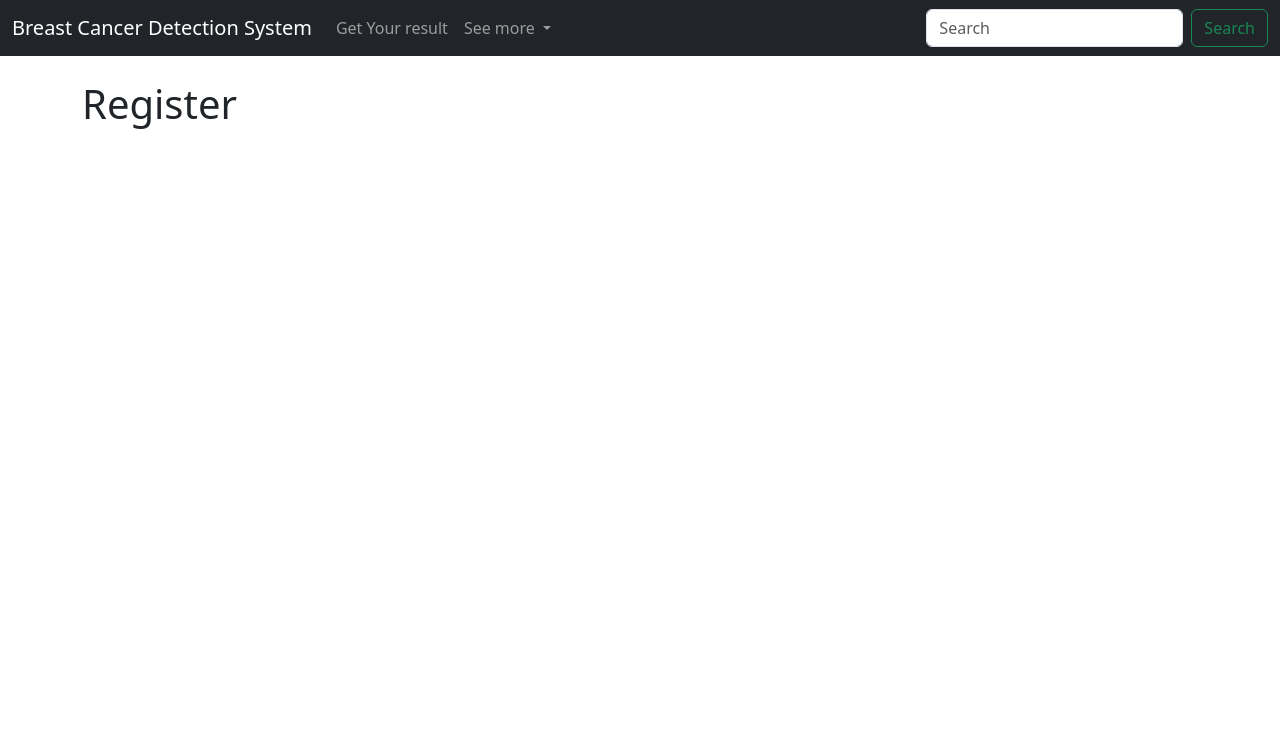
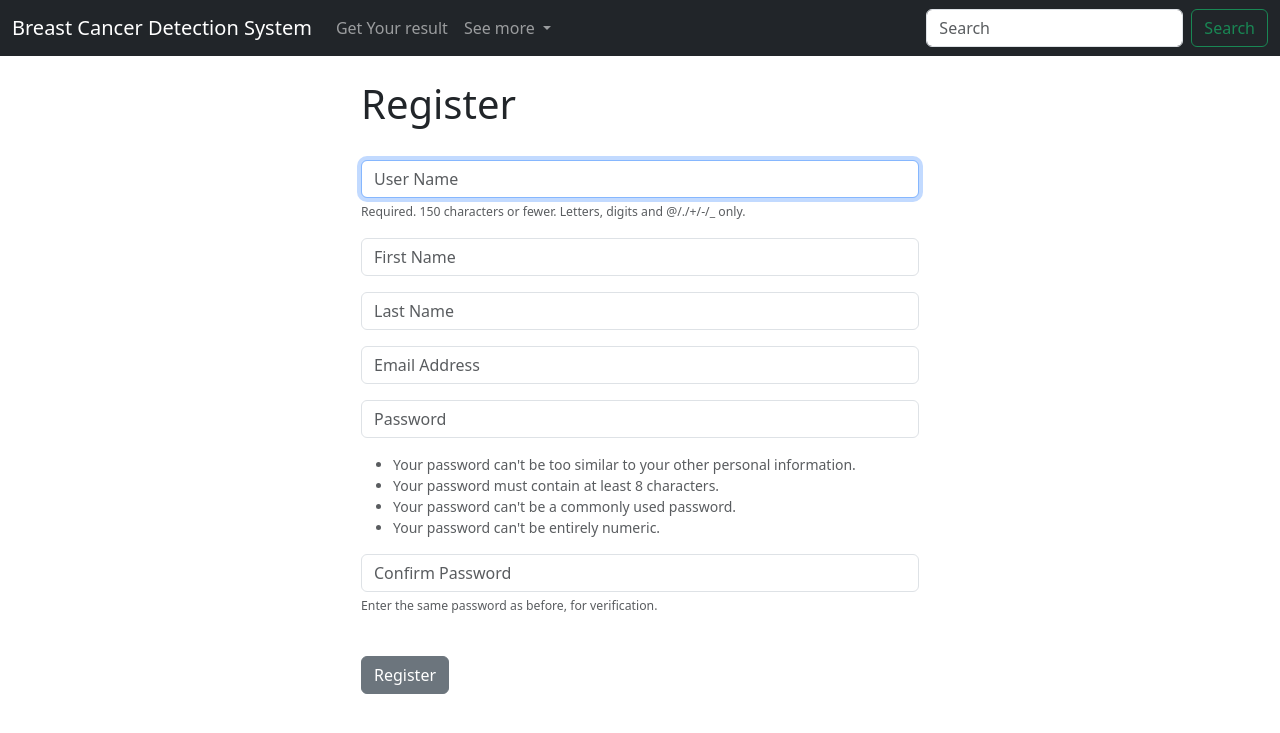
Before and after one commit to chaitra-adiga/breast_cancer_dj, a Django app: page /register/ in a window 1280 px wide. Shown: the top 733 px of the page. Run offline with Django 5.2, Linux system fonts and the light colour scheme.

Commit message:
google login & registration form

```diff
--- a/breast_cancer/urls.py
+++ b/breast_cancer/urls.py
@@ -20,4 +20,5 @@ from django.urls import path,include
 urlpatterns = [
     path('admin/', admin.site.urls),
     path('',include('website.urls')),
+    path("accounts/",include("allauth.urls")),
 ]
--- a/website/forms.py
+++ b/website/forms.py
@@ -3,28 +3,30 @@ from django.contrib.auth.models import User
 from django import forms
 
 class SignUpForm(UserCreationForm):
-    email= forms.EmailField(label="", widget=forms.TextInput(attrs={'class':'form-control','placeholder':'Email Address'}))
-    first_name=forms.CharField(label='',max_length=50,widget=forms.TextInput(attrs={'class':'form-control','placeholder':'first_name'}))
-    last_name=forms.CharField(label='',max_length=50,widget=forms.TextInput(attrs={'class':'form-control','placeholder':'last_name'}))
-
-    class Meta:
-        model=User
-        fields=('username','first_name','last_name','email','password1','password2')
+	email = forms.EmailField(label="", widget=forms.TextInput(attrs={'class':'form-control', 'placeholder':'Email Address'}))
+	first_name = forms.CharField(label="", max_length=100, widget=forms.TextInput(attrs={'class':'form-control', 'placeholder':'First Name'}))
+	last_name = forms.CharField(label="", max_length=100, widget=forms.TextInput(attrs={'class':'form-control', 'placeholder':'Last Name'}))
 
 
-        def __init__(self, *args, **kwargs):
-            super(SignUpForm, self).__init__(*args, **kwargs)
+	class Meta:
+		model = User
+		fields = ('username', 'first_name', 'last_name', 'email', 'password1', 'password2')
 
-            self.fields['username'].widget.attrs['class'] = 'form-control'
-            self.fields['username'].widget.attrs['placeholder'] = 'User Name'
-            self.fields['username'].label = ''
-            self.fields['username'].help_text = '<span class="form-text text-muted"><small>Required. 150 characters or fewer. Letters, digits and @/./+/-/_ only.</small></span>'
 
-            self.fields['password1'].widget.attrs['class'] = 'form-control'
-            self.fields['password1'].widget.attrs['placeholder'] = 'Password'
-            self.fields['password1'].label = ''
-            self.fields['password1'].help_text = '<ul class="form-text text-muted small"><li>Your password can\'t be too similar to your other personal information.</li><li>Your password must contain at least 8 characters.</li><li>Your password can\'t be a commonly used password.</li><li>Your password can\'t be entirely numeric.</li></ul>'
-            self.fields['password2'].widget.attrs['class'] = 'form-control'
-            self.fields['password2'].widget.attrs['placeholder'] = 'Confirm Password'
-            self.fields['password2'].label = ''
-            self.fields['password2'].help_text = '<span class="form-text text-muted"><small>Enter the same password as before, for verification.</small></span>'
+	def __init__(self, *args, **kwargs):
+		super(SignUpForm, self).__init__(*args, **kwargs)
+
+		self.fields['username'].widget.attrs['class'] = 'form-control'
+		self.fields['username'].widget.attrs['placeholder'] = 'User Name'
+		self.fields['username'].label = ''
+		self.fields['username'].help_text = '<span class="form-text text-muted"><small>Required. 150 characters or fewer. Letters, digits and @/./+/-/_ only.</small></span>'
+
+		self.fields['password1'].widget.attrs['class'] = 'form-control'
+		self.fields['password1'].widget.attrs['placeholder'] = 'Password'
+		self.fields['password1'].label = ''
+		self.fields['password1'].help_text = '<ul class="form-text text-muted small"><li>Your password can\'t be too similar to your other personal information.</li><li>Your password must contain at least 8 characters.</li><li>Your password can\'t be a commonly used password.</li><li>Your password can\'t be entirely numeric.</li></ul>'
+
+		self.fields['password2'].widget.attrs['class'] = 'form-control'
+		self.fields['password2'].widget.attrs['placeholder'] = 'Confirm Password'
+		self.fields['password2'].label = ''
+		self.fields['password2'].help_text = '<span class="form-text text-muted"><small>Enter the same password as before, for verification.</small></span>'
--- a/website/templates/register.html
+++ b/website/templates/register.html
@@ -1,4 +1,33 @@
 {% extends 'base.html' %}
 {% block content %}
-    <h1>Register</h1>
+
+
+<div class="col-md-6 offset-md-3">
+<h1>Register</h1>
+<br/>
+
+<form method="POST" action="">
+	{% csrf_token %}
+	{% if form.errors %}
+			<div class="alert alert-warning alert-dismissible fade show" role="alert">
+			  Your Form Has Errors
+			  {% for field in form %}
+			  	{% if field.errors %}
+			  		{{ field.errors }}
+			  	{% endif %}
+			  {% endfor %}
+			  <button type="button" class="btn-close" data-bs-dismiss="alert" aria-label="Close"></button>
+			</div>
+		{% endif %}
+
+	{{ form.as_p }}
+
+	<br/>
+	  <button type="submit" class="btn btn-secondary">Register</button>
+	</form>
+
+
+
+</div>
+
 {% endblock %}
--- a/website/urls.py
+++ b/website/urls.py
@@ -5,6 +5,7 @@ from . import views
 urlpatterns=[
     path('',views.home , name='home'),
     #path('login/', views.login_user,name='login'),
-    path('logout/',views.logout_user,name='logout'),
+    path('logouts/',views.logout_user,name='logout'),
     path('register/',views.register_user,name='register'),
+    path('logout/',views.logout_view)
 ]
--- a/website/views.py
+++ b/website/views.py
@@ -1,11 +1,12 @@
 from django.shortcuts import render,redirect
 from django.contrib.auth import authenticate,login,logout
 from django.contrib import messages
+from .forms import SignUpForm
 
 # Create your views here.
 
 
-def home(request):  # we can't call it login because it wiil conflict with built-in function
+def home(request):  # we can't call it login because it will conflict with built-in function
     if request.method == 'POST':
         username = request.POST['username']
         password = request.POST['password']
@@ -22,9 +23,27 @@ def home(request):  # we can't call it login because it wiil conflict with built
 
 
 def register_user(request):
-     return render(request,'register.html',{})
+	if request.method == 'POST':
+		form = SignUpForm(request.POST)
+		if form.is_valid():
+			form.save()
+			# Authenticate and login
+			username = form.cleaned_data['username']
+			password = form.cleaned_data['password1']
+			user = authenticate(username=username, password=password)
+			login(request, user)
+			messages.success(request, "You Have Successfully Registered! Welcome!")
+			return redirect('home')
+	else:
+		form = SignUpForm()
+		return render(request, 'register.html', {'form':form})
 
+	return render(request, 'register.html', {'form':form})
 def logout_user(request):
 	logout(request)
 	messages.success(request, "You Have Been Logged Out...")
 	return redirect('home')
+
+def logout_view(request):
+      logout(request)
+      return redirect("/")
```
Also changed, not shown: breast_cancer/settings.py (+31 -0 lines), website/templates/home.html (+8 -1 lines).
